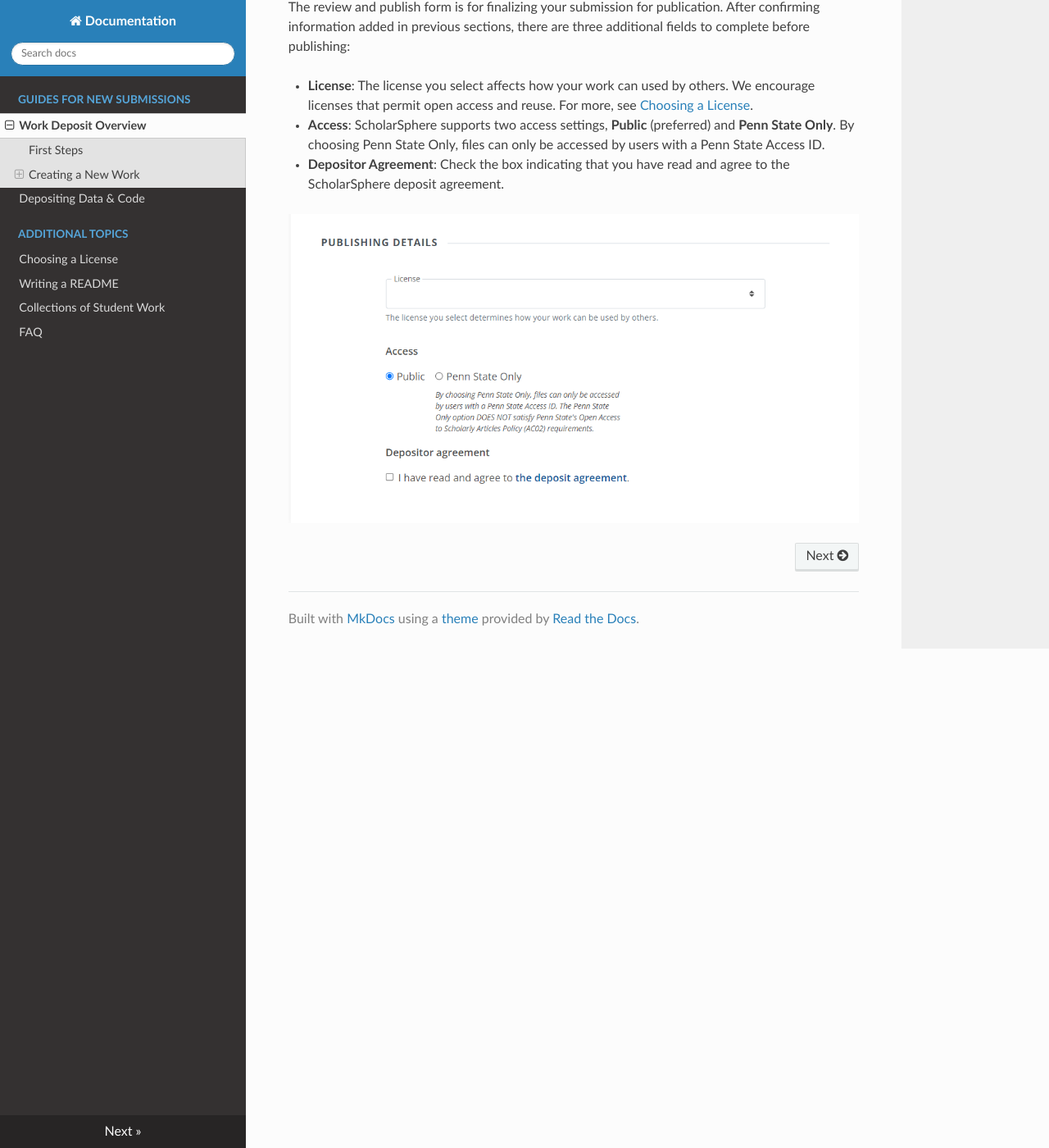
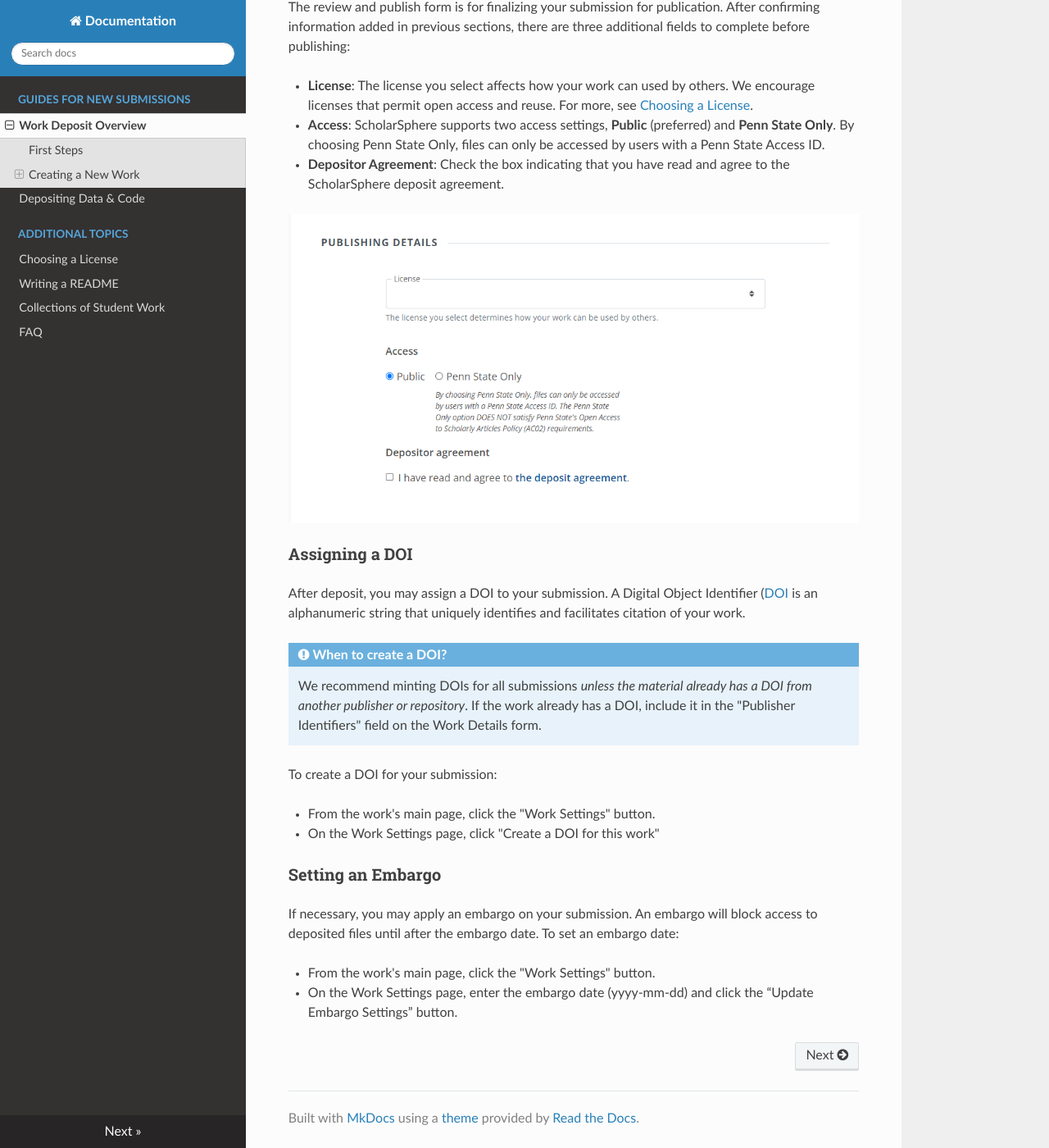
Before and after one commit to repub/scholarsphere-docs, an MkDocs documentation site: the page built from docs/guides/deposit-overview.md, in a window 1280 px wide and 1400 px high, scrolled down 2645 px. Shown: the whole window at 82% size. Built offline with MkDocs 1.6.1, drawn with Linux system fonts in a browser that asks for light colours; nearby versions of some CDN libraries.

Commit message:
DOI and Embargo instructions on overview

```diff
--- a/docs/guides/deposit-overview.md
+++ b/docs/guides/deposit-overview.md
@@ -90,3 +90,26 @@
 
 
 ![Publish](images/publish.png)
+
+### Assigning a DOI
+
+After deposit, you may assign a DOI to your submission. A Digital Object Identifier ([DOI](https://www.doi.org/) is an alphanumeric string that uniquely identifies and facilitates citation of your work.
+
+<div class="admonition note">
+    <p class="admonition-title">When to create a DOI?</p>
+    <p>
+        We recommend minting DOIs for all submissions <i>unless the material already has a DOI from another publisher or repository</i>. If the work already has a DOI, include it in the "Publisher Identifiers" field on the Work Details form.
+    </p>
+ </div>
+
+To create a DOI for your submission:
+
+- From the work's main page, click the "Work Settings" button.
+- On the Work Settings page, click "Create a DOI for this work"
+
+### Setting an Embargo
+
+If necessary, you may apply an embargo on your submission. An embargo will block access to deposited files until after the embargo date. To set an embargo date:
+
+- From the work's main page, click the "Work Settings" button.
+- On the Work Settings page, enter the embargo date (yyyy-mm-dd) and click the “Update Embargo Settings” button.
```
